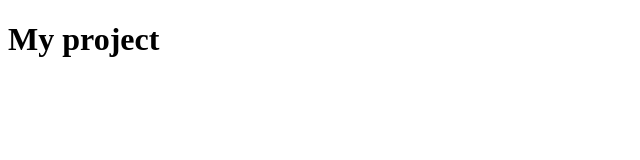
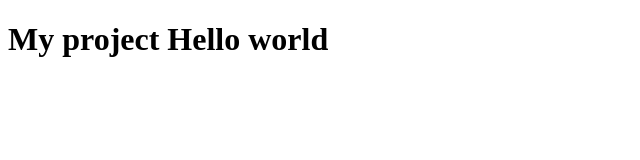
Before and after one commit to orest-mykhailyshyn/my-projects-mate-academy, a plain HTML site: page index.html in a window 1280 px wide. Shown: the whole page, without its empty margins (0-640 px from the left). Drawn offline with Linux system fonts and the light colour scheme.

Commit message:
Hello world

```diff
--- a/index.html
+++ b/index.html
@@ -7,6 +7,6 @@
   <title>My project</title>
 </head>
 <body>
-  <h1>My project</h1>
+  <h1>My project Hello world</h1>
 </body>
 </html>
```
